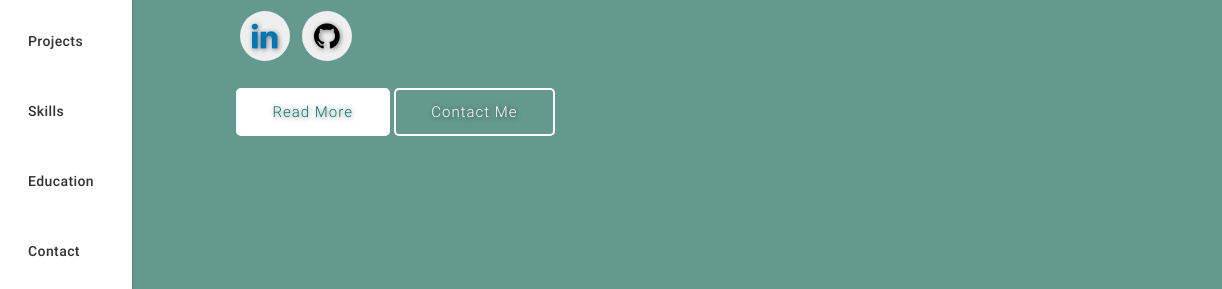
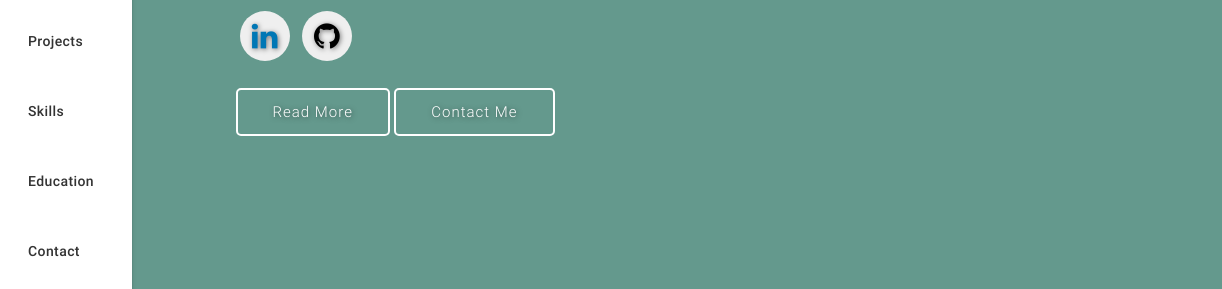
Before and after one commit to ardavan34/ardavan34.github.io, a plain HTML site: page index.html in a window 1280 px wide. Shown: the part 277-566 px from the top of the page, 58-1280 px from the left. Drawn offline with nearby package versions, Linux system fonts and the light colour scheme.

Commit message:
Changed background color

```diff
--- a/assets/css/style.css
+++ b/assets/css/style.css
@@ -84,8 +84,8 @@
 .readme {
   position: relative;
   padding: 11px 35px;
-  background: #fff;
-  color: #00796b;
+  background: none;
+  color: #fff;
   border: 2px solid #fff;
   font-weight: 600;
   font-size: 15px;
@@ -116,7 +116,7 @@
 }
 
 .contactme:hover{
-  color: #00796b;
+  color: #780707;
   background-color: white;
 }
 /* main body */
@@ -140,7 +140,7 @@ body {
 } */
 
 a {
-  color: #004d40;
+  color: #780707;
 }
 
 /* main blockqoute */
@@ -473,7 +473,7 @@ a.hoverline {
 } */
 
 a.hoverline:hover {
-  border-bottom: 3px solid #004d40 !important;
+  border-bottom: 3px solid #780707 !important;
 }
 
 #skills .card.large {
```
